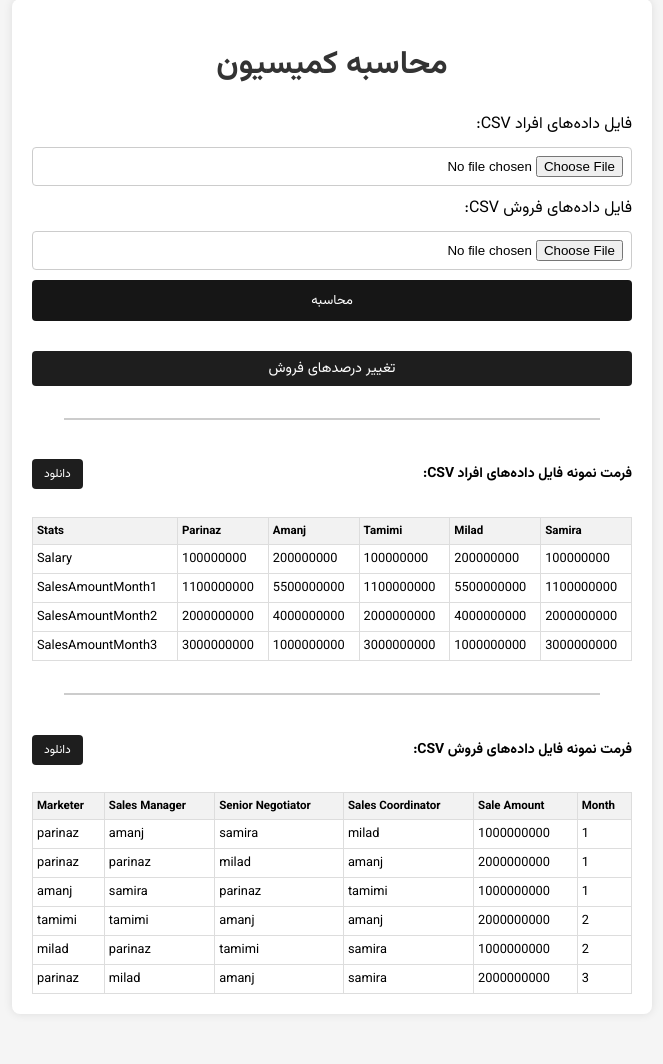
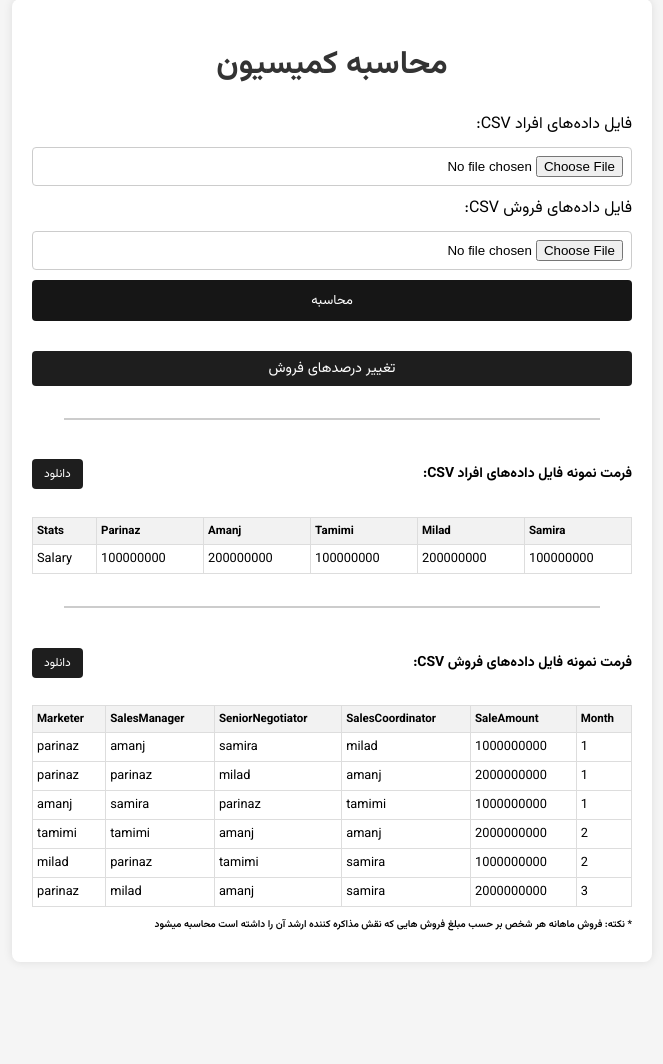
Before and after one commit to charlimoo/accountingAsanito, a Flask app: page / in a window 1280 px wide. Shown: the part 51-1115 px from the top of the page, without its empty margins (308-971 px from the left). After the commit the page ends 982 px from the top, so only its background shows below. Run offline with Flask 2, Linux system fonts and the light colour scheme.

Commit message:
Add files via upload

```diff
--- a/main.py
+++ b/main.py
@@ -13,7 +13,6 @@ class People:
         return self.people_data.get(person_name.lower())
 
 def get_sales_percentages(sales_amount, percentages):
-    # Convert sales amount to millions for comparison
     sales_amount /= 1_000_000
 
     if 0 <= sales_amount < 50:
@@ -40,28 +39,42 @@ def parse_people_csv(file, logs):
     print("Available columns in people CSV:", headers)
 
     rows = list(reader)
-    if len(rows) < 4:
-        raise KeyError("People CSV does not contain enough rows for salary and sales data")
+    if len(rows) < 2:  # Updated to ensure at least 'Salary' row exists
+        raise KeyError("People CSV does not contain enough rows for salary data")
 
     for person in headers.values():
         if person.lower() == 'stats':
             continue
         people_data[person.lower()] = {
             'salary': float(rows[0][person]),
-            'sales': [
-                float(rows[1][person]),
-                float(rows[2][person]),
-                float(rows[3][person])
-            ]
         }
 
     print("Parsed People Data:", people_data)
     return people_data
 
+def calculate_sales_amounts(sales_file, people):
+    sales_amounts = {person: [0]*12 for person in people.people_data.keys()}
+    reader = csv.DictReader(sales_file)
+
+    for row in reader:
+        senior_negotiator = row['SeniorNegotiator'].strip().lower()
+        sale_amount = float(row['SaleAmount'])
+        month = int(row['Month'])
+
+        if senior_negotiator in sales_amounts:
+            sales_amounts[senior_negotiator][month - 1] += sale_amount
+
+    for person in people.people_data.keys():
+        people.people_data[person]['sales'] = sales_amounts[person]
+
+    print("Calculated Sales Amounts:", sales_amounts)
+    return people
+
 def calculate_commissions(sales_file, people, percentages, logs):
     commissions = {}
     logs_by_month = {}
     adjustments = {}
+    sales_file.seek(0)  # Reset file pointer to the beginning
     reader = csv.DictReader(sales_file)
 
     if 'SaleID' not in reader.fieldnames:
@@ -137,7 +150,6 @@ def calculate_commissions(sales_file, people, percentages, logs):
         commissions[(person, month)] = final_commission
 
     return commissions, logs_by_month, adjustments
-
 
 def intcomma(value):
     return "{:,}".format(value)
@@ -230,6 +242,9 @@ def calculate():
         people = People(people_data)
 
         with open(sales_filepath, 'r') as file:
+            people = calculate_sales_amounts(file, people)
+
+        with open(sales_filepath, 'r') as file:
             commissions, logs_by_month, adjustments = calculate_commissions(file, people, percentages, logs)
 
         months = sorted(set(month for _, month in commissions.keys()))
--- a/static/csv/people_data.csv
+++ b/static/csv/people_data.csv
@@ -1,5 +1,2 @@
 Stats,parinaz,amanj,tamimi,milad,samira
 Salary,100000000,200000000,100000000,200000000,100000000
-SalesAmountMonth1,1100000000,5500000000,1100000000,5500000000,1100000000
-SalesAmountMonth2,2000000000,4000000000,2000000000,4000000000,2000000000
-SalesAmountMonth3,3000000000,1000000000,3000000000,1000000000,3000000000
--- a/templates/index.html
+++ b/templates/index.html
@@ -273,30 +273,6 @@
                     <td>200000000</td>
                     <td>100000000</td>
                 </tr>
-                <tr>
-                    <td>SalesAmountMonth1</td>
-                    <td>1100000000</td>
-                    <td>5500000000</td>
-                    <td>1100000000</td>
-                    <td>5500000000</td>
-                    <td>1100000000</td>
-                </tr>
-                <tr>
-                    <td>SalesAmountMonth2</td>
-                    <td>2000000000</td>
-                    <td>4000000000</td>
-                    <td>2000000000</td>
-                    <td>4000000000</td>
-                    <td>2000000000</td>
-                </tr>
-                <tr>
-                    <td>SalesAmountMonth3</td>
-                    <td>3000000000</td>
-                    <td>1000000000</td>
-                    <td>3000000000</td>
-                    <td>1000000000</td>
-                    <td>3000000000</td>
-                </tr>
             </tbody>
         </table>
 
@@ -310,10 +286,10 @@
             <thead>
                 <tr>
                     <th>Marketer</th>
-                    <th>Sales Manager</th>
-                    <th>Senior Negotiator</th>
-                    <th>Sales Coordinator</th>
-                    <th>Sale Amount</th>
+                    <th>SalesManager</th>
+                    <th>SeniorNegotiator</th>
+                    <th>SalesCoordinator</th>
+                    <th>SaleAmount</th>
                     <th>Month</th>
                 </tr>
             </thead>
@@ -368,7 +344,7 @@
                 </tr>
             </tbody>
         </table>
-
+        <p style="font-size:10px; font-weight: 600;">* نکته: فروش ماهانه هر شخص بر حسب مبلغ فروش هایی که نقش مذاکره کننده ارشد آن را داشته است محاسبه میشود</p>
     </div>
 </body>
 </html>
--- a/templates/results.html
+++ b/templates/results.html
@@ -6,7 +6,7 @@
     <link rel="preconnect" href="https://fonts.gstatic.com" crossorigin>
     <link href="https://fonts.googleapis.com/css2?family=Vazirmatn:wght@100..900&display=swap" rel="stylesheet">
     <meta name="viewport" content="width=device-width, initial-scale=1.0">
-    <title>Commission Results</title>
+    <title>محاسبات</title>
     <style>
         body {
             font-family: "Vazirmatn", sans-serif !important;
```
